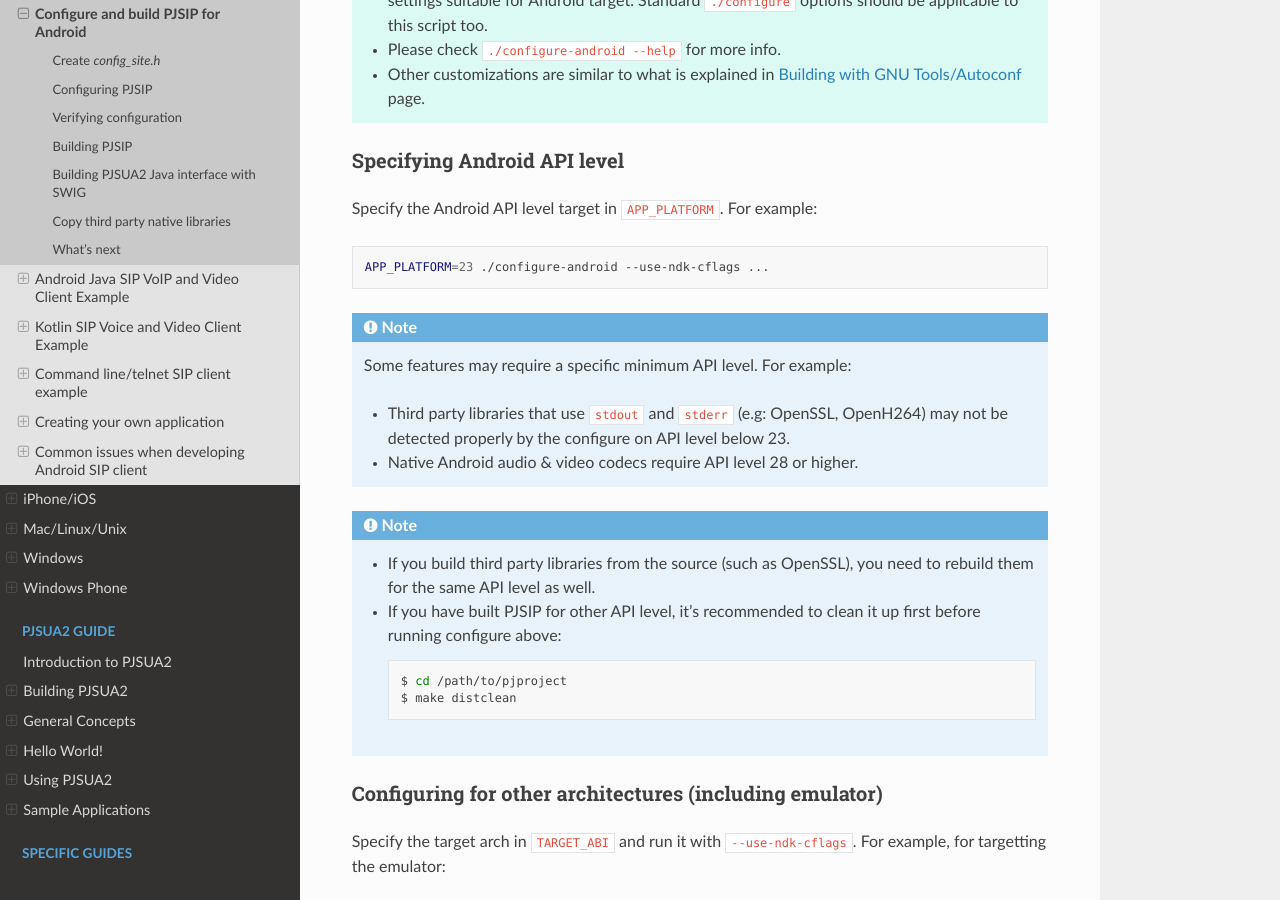
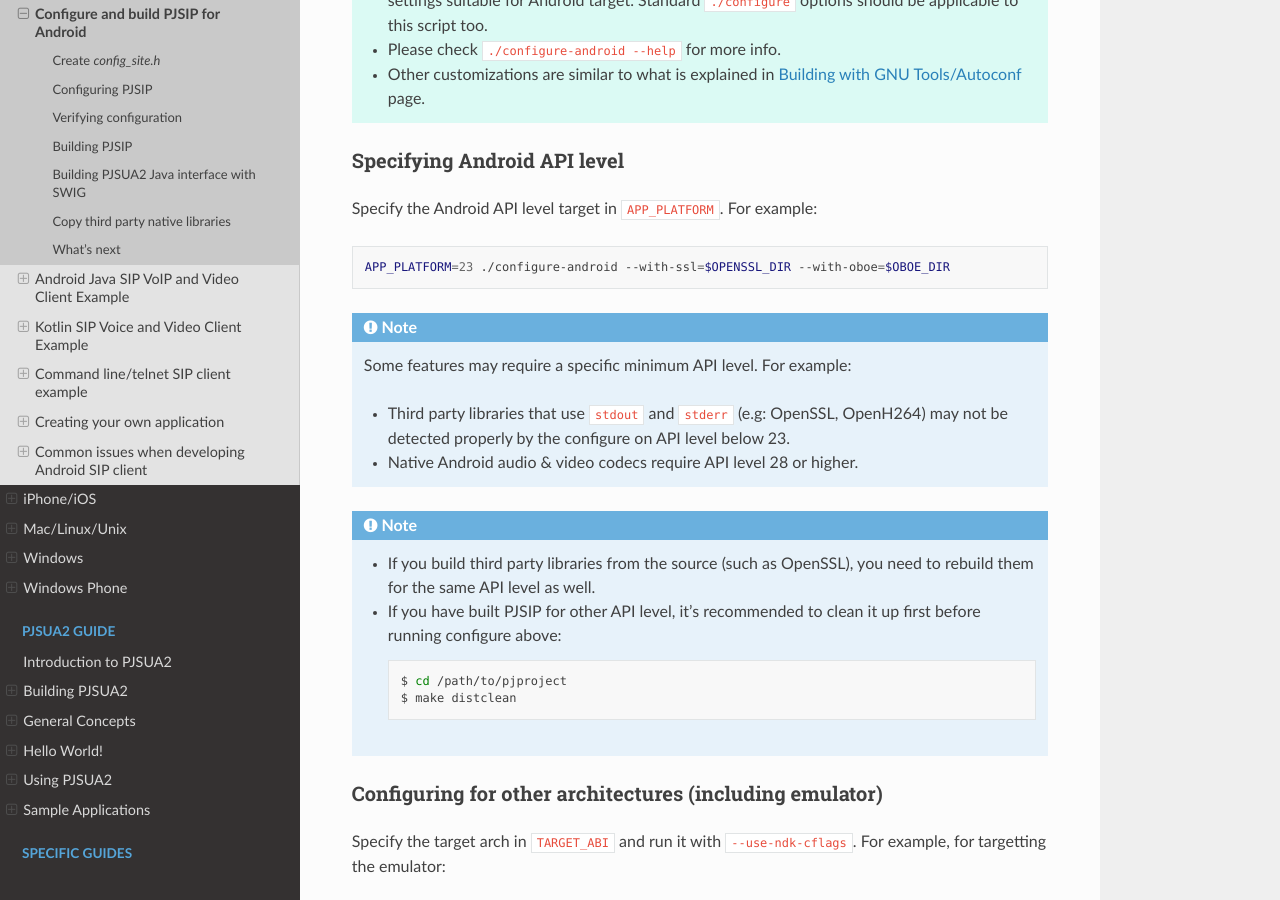
Before and after one commit to pjsip/pjproject_docs, a Sphinx documentation site: the page built from docs/source/get-started/android/build_instructions.rst, in a window 1280 px wide and 900 px high, scrolled down 1323 px. Built offline with Sphinx 7.4.7 and the Read the Docs theme 3.1.0, drawn with Linux system fonts in a browser that asks for light colours; the version number could not be read and is left out.

Commit message:
Update docs/source/get-started/android/build_instructions.rst
Co-authored-by: Copilot <175728472+Copilot@users.noreply.github.com>

```diff
--- a/docs/source/get-started/android/build_instructions.rst
+++ b/docs/source/get-started/android/build_instructions.rst
@@ -64,7 +64,7 @@ Specify the Android API level target in ``APP_PLATFORM``. For example:
 
 .. code-block:: shell
 
-   APP_PLATFORM=23 ./configure-android --use-ndk-cflags ...
+   APP_PLATFORM=23 ./configure-android --with-ssl=$OPENSSL_DIR --with-oboe=$OBOE_DIR
 
 .. note::
 
```
